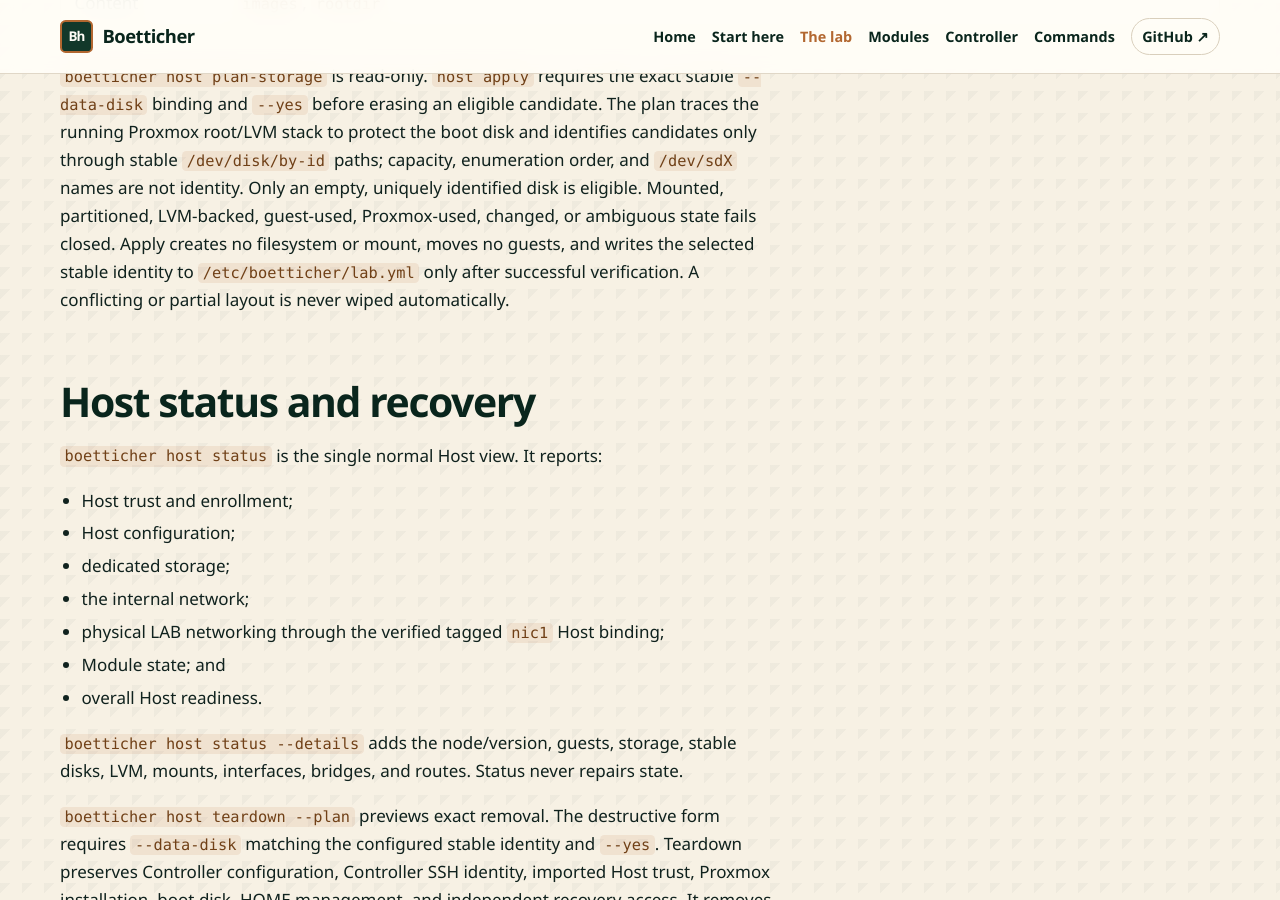
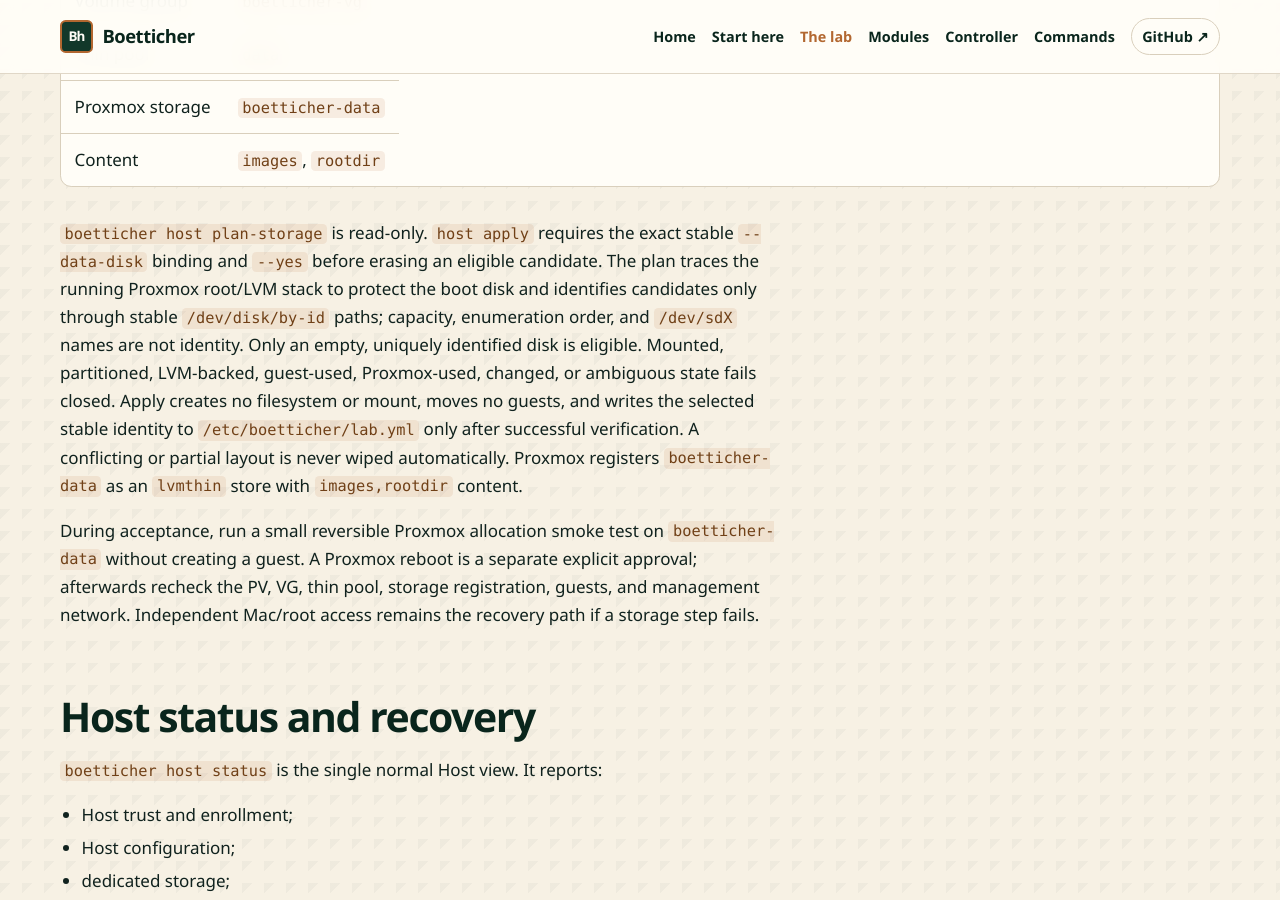
Before and after one commit to gofastercloud/boetticher, a Jekyll site: the page built from docs/lab.md, in a window 1280 px wide and 900 px high, scrolled down 4089 px. Built offline with Jekyll 4.4.1, drawn with Linux system fonts in a browser that asks for light colours; some of the changed text lies outside the part shown.

Commit message:
Fix per-action help keys and address docs review
Restore plain helpSpecs keys for module dhcp/dns plan/status and dhcp
list-leases so their specific help prints again, keep flags in Usage,
and stop advertising --home-recovery on the list-* menu forms. Add tests
that help keys are plain command paths and that legacy --help reports
retirement.

Docs: flashing red for Blinkt failure, #156/#158 in the changelog, the
labviewer unit source, and restore Host baseline service enablement,
lvmthin content, and storage smoke-test/reboot recheck in lab.md.

Co-Authored-By: Claude Opus 5.5 <noreply@anthropic.com>

```diff
--- a/docs/lab.md
+++ b/docs/lab.md
@@ -69,6 +69,13 @@ Host apply owns three focused internal concerns under one operator action:
 Each concern inspects native state first. Exact state is a no-op, safely absent
 state can be created, recognized Boetticher-owned partial state can be resumed,
 and conflicting or ambiguous state stops without mutation.
+
+The baseline configures only the known Proxmox `no-subscription` repository
+policy, required Host prerequisites, headless power behavior, and the
+release-built Host speedtest helper. The same role explicitly enables and
+starts the required Proxmox services (`pve-cluster`, `pvedaemon`, `pvestatd`,
+and `pveproxy`) so they return after reboot. It never upgrades or reboots
+Proxmox; see [Host maintenance](start.html#host-maintenance).
 
 ## Fixed physical topology
 
@@ -158,6 +165,14 @@ LVM-backed, guest-used, Proxmox-used, changed, or ambiguous state fails
 closed. Apply creates no filesystem or mount, moves no guests, and writes the
 selected stable identity to `/etc/boetticher/lab.yml` only after successful
 verification. A conflicting or partial layout is never wiped automatically.
+Proxmox registers `boetticher-data` as an `lvmthin` store with
+`images,rootdir` content.
+
+During acceptance, run a small reversible Proxmox allocation smoke test on
+`boetticher-data` without creating a guest. A Proxmox reboot is a separate
+explicit approval; afterwards recheck the PV, VG, thin pool, storage
+registration, guests, and management network. Independent Mac/root access
+remains the recovery path if a storage step fails.
 
 ## Host status and recovery
 
```
Also changed, not shown: docs/commands.md (+2 -2 lines), docs/controller.md (+1 -1 lines), CHANGELOG.md, labviewer/README.md, 2 other files.
